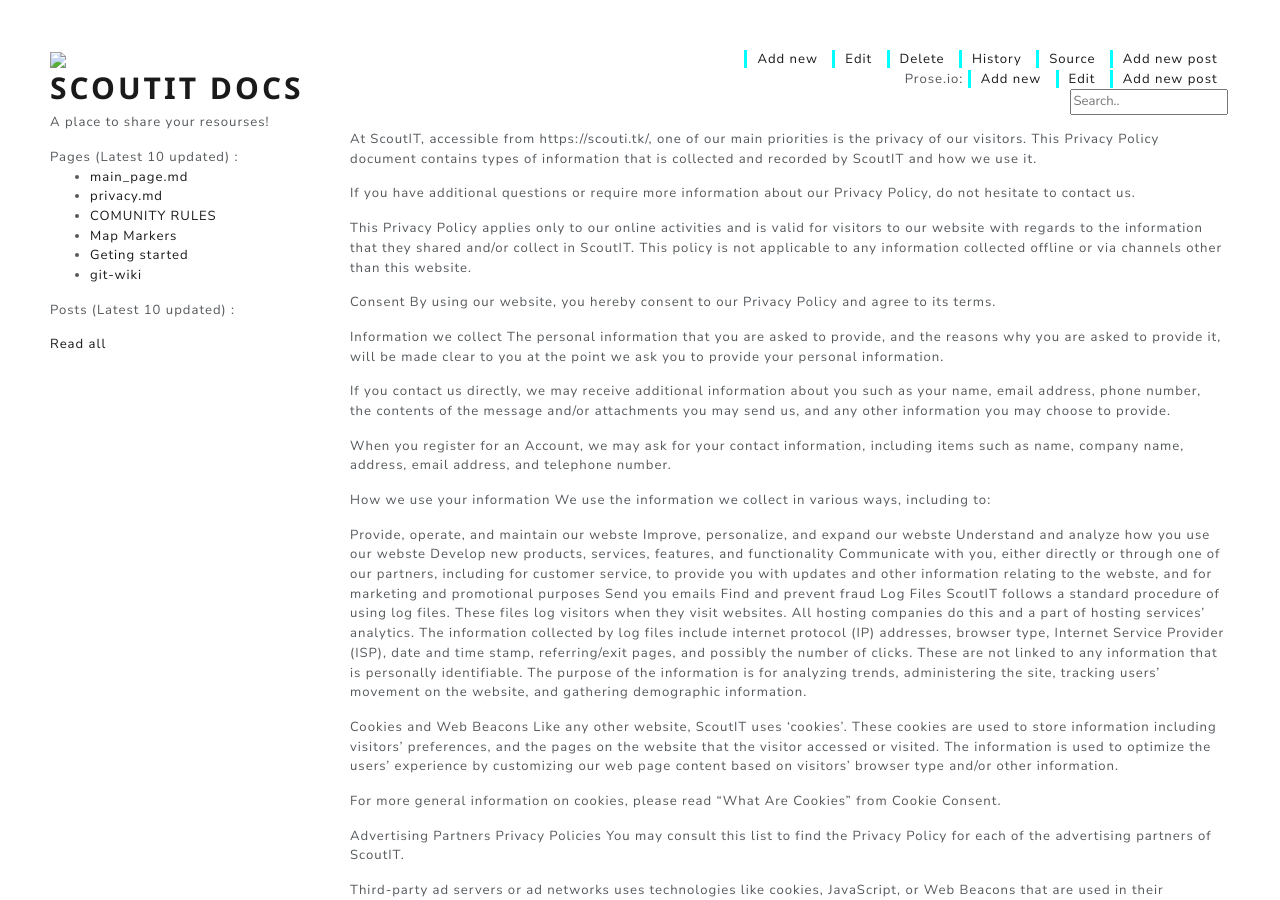
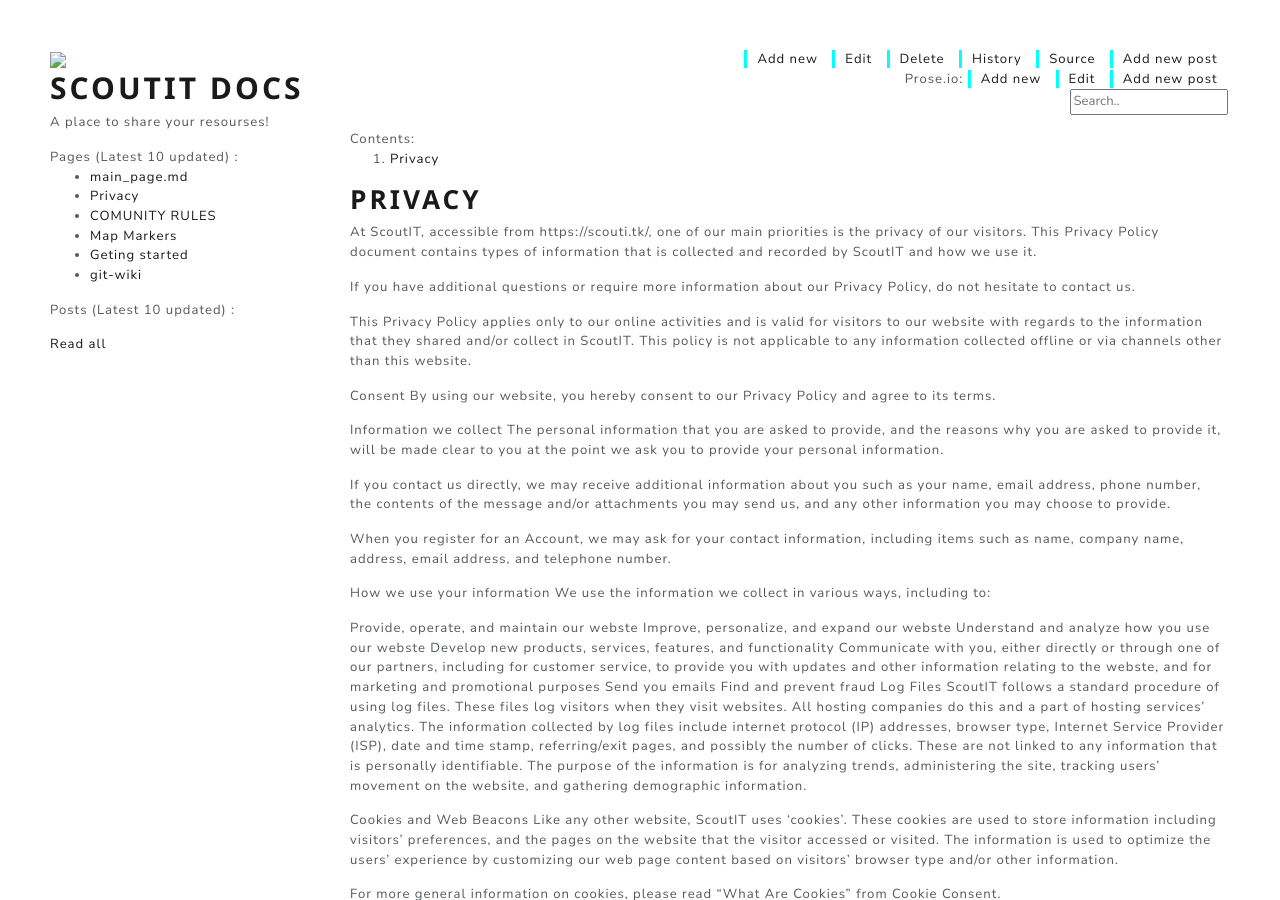
Before and after one commit to Benjamin-del/scoutit, a Jekyll site: the page built from community/privacy.md, in a window 1280 px wide and 900 px high. Built offline with Jekyll 4.4.1, drawn with Linux system fonts in a browser that asks for light colours; nearby versions of some CDN libraries; our own code applies the rules of GitHub Pages for plain Markdown files.

Commit message:
Update privacy.md

```diff
--- a/community/privacy.md
+++ b/community/privacy.md
@@ -1,3 +1,5 @@
+## Privacy
+
 At ScoutIT, accessible from https://scouti.tk/, one of our main priorities is the privacy of our visitors. This Privacy Policy document contains types of information that is collected and recorded by ScoutIT and how we use it.
 
 If you have additional questions or require more information about our Privacy Policy, do not hesitate to contact us.
```
